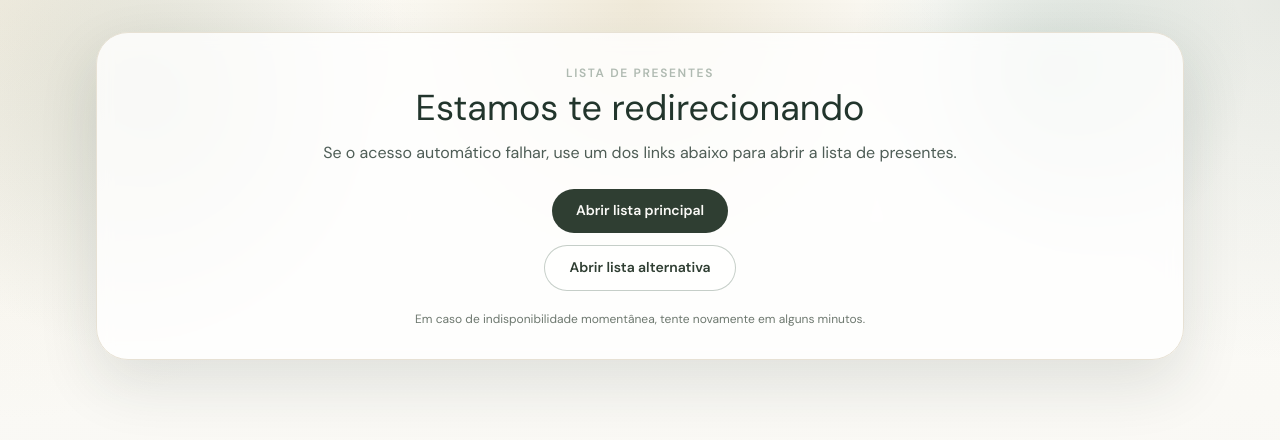
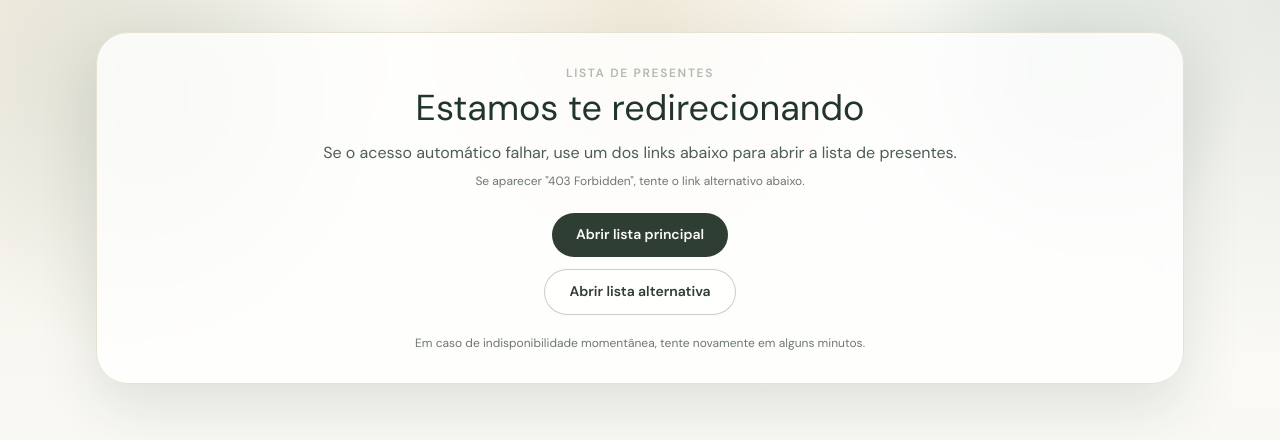
Before and after one commit to Andreviga/fotoscasamento, a Next.js app: page /lista-presentes in a window 1280 px wide. Shown: the top 440 px of the page. Built offline with nearby package versions, Linux system fonts and the light colour scheme.

Commit message:
fix: evita bloqueio 403 levando lista de presentes para pagina de contingencia

```diff
--- a/src/app/lista-presentes/page.tsx
+++ b/src/app/lista-presentes/page.tsx
@@ -8,6 +8,9 @@ export default function ListaPresentesFallbackPage() {
           <h1 className="mt-2 text-3xl sm:text-4xl text-cocoa">Estamos te redirecionando</h1>
           <p className="mt-3 text-sm sm:text-base text-cocoa/80">
             Se o acesso automático falhar, use um dos links abaixo para abrir a lista de presentes.
+          </p>
+          <p className="mt-2 text-xs text-wine/70">
+            Se aparecer "403 Forbidden", tente o link alternativo abaixo.
           </p>
 
           <div className="mt-6 flex flex-col items-center gap-3">
--- a/src/components/tabs/TabInfo.tsx
+++ b/src/components/tabs/TabInfo.tsx
@@ -339,7 +339,7 @@ export default function TabInfo({ onNavigate }: TabInfoProps) {
           </p>
           <div className="mt-5 text-center">
             <a
-              href="/api/giftLink"
+              href="/lista-presentes"
               target="_blank"
               rel="noopener noreferrer"
               className="inline-flex items-center rounded-full border border-roseDeep/20 px-3 py-1 text-[11px] font-medium tracking-[0.08em] text-roseDeep/70 transition hover:border-gold/40 hover:text-cocoa"
```
